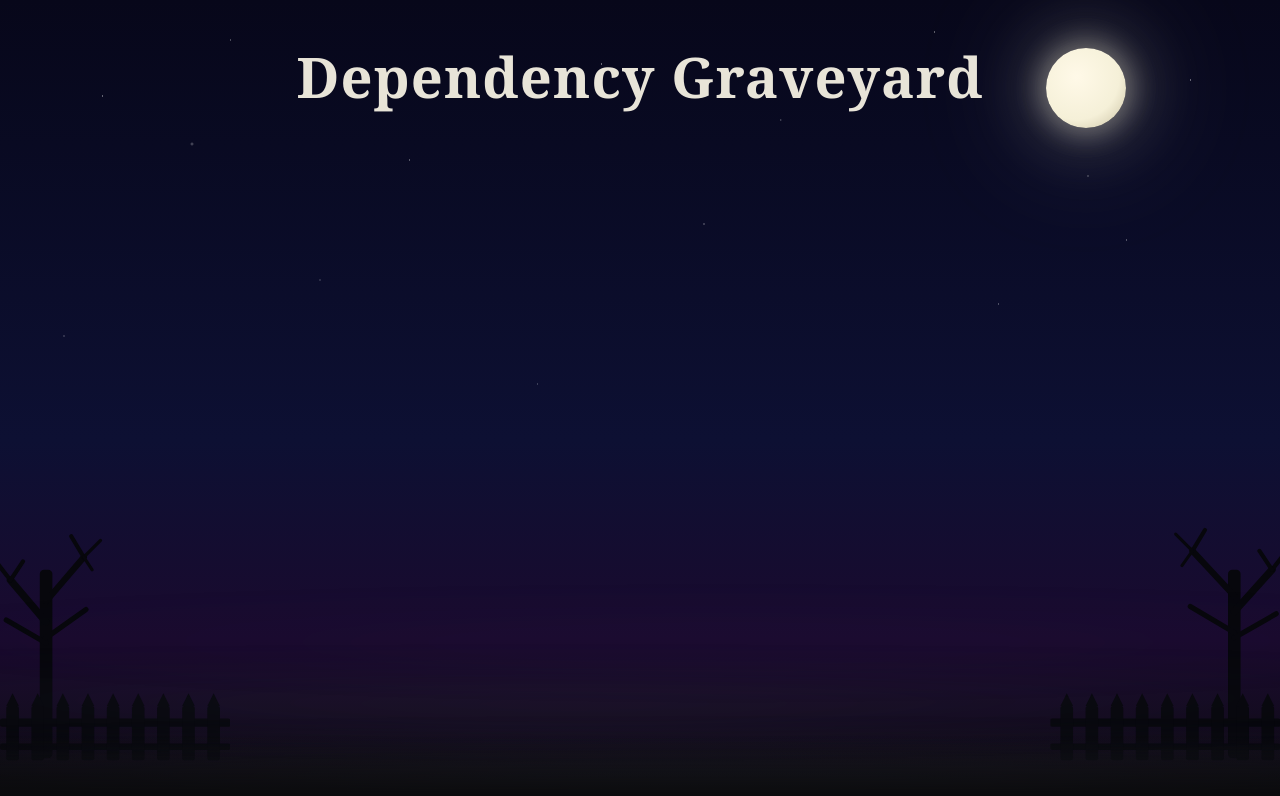
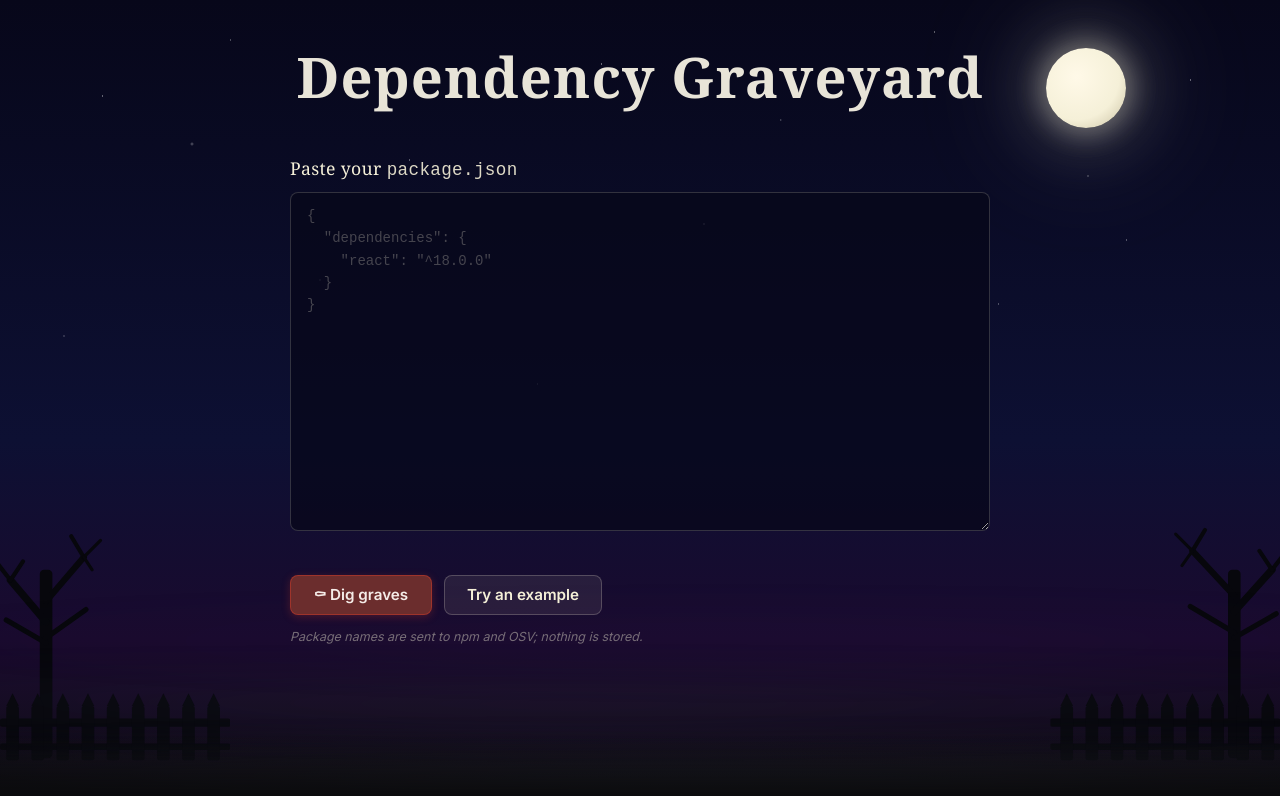
Before and after one commit to d-an0619/dependency-graveyard, a React (Vite) app: page / in a window 1280 px wide. Shown: the top 796 px of the page. Built offline with nearby package versions, Linux system fonts and the light colour scheme; a web font is replaced by a local one.

Commit message:
Add PasteForm with inline validation errors, example loader and privacy notice (tasks 11.1, 11.2)

```diff
--- a/package.json
+++ b/package.json
@@ -15,6 +15,7 @@
     "semver": "^7.6.3"
   },
   "devDependencies": {
+    "@testing-library/jest-dom": "^6.6.3",
     "@testing-library/react": "^16.1.0",
     "@testing-library/user-event": "^14.5.2",
     "@types/react": "^18.3.12",
--- a/src/App.tsx
+++ b/src/App.tsx
@@ -1,6 +1,18 @@
+import { useState } from 'react';
 import { SpookyScene } from './ui/components/SpookyScene';
+import { PasteForm } from './ui/components/PasteForm';
+import type { DependencyInput } from './types';
 
 export default function App() {
+  // inputs === null means the form is showing; non-null means analysis was
+  // requested (Tasks 12+ will drive the actual analysis).
+  const [_inputs, setInputs] = useState<DependencyInput[] | null>(null);
+
+  function handleSubmit(inputs: DependencyInput[]) {
+    setInputs(inputs);
+    // Analysis orchestration is wired in Task 12.1.
+  }
+
   return (
     <>
       {/* Full-viewport spooky backdrop (Task 10.1) */}
@@ -20,7 +32,8 @@ export default function App() {
         </header>
 
         <main id="graveyard" style={{ flex: 1, padding: '0 1rem 4rem' }}>
-          {/* PasteForm, Graveyard, etc. rendered by later tasks */}
+          <PasteForm onSubmit={handleSubmit} />
+          {/* Graveyard, Progress, Summary rendered by later tasks */}
         </main>
       </div>
     </>
--- /dev/null
+++ b/src/ui/components/PasteForm.tsx
@@ -0,0 +1,132 @@
+/**
+ * PasteForm — Task 11.1 / 11.2
+ *
+ * - Labeled monospace textarea for pasting package.json text.
+ * - "Dig graves" primary button: parses input and calls onSubmit on success.
+ * - "Try an example" secondary button: loads the bundled sample and calls
+ *   onSubmit without further user action (FR-1.2).
+ * - Inline error region (role="alert") shown on parse failure or no-dependencies
+ *   error; onSubmit is never called when there is an error (FR-1.3).
+ * - Privacy notice: "package names are sent to npm and OSV; nothing is stored"
+ *   (FR-7.1).
+ */
+
+import { useRef, useState } from 'react';
+import { parsePackageJson } from '../../core/parsePackageJson';
+import type { DependencyInput } from '../../types';
+
+// Bundled sample is a plain JSON file; Vite handles the ?raw import.
+// We import it at module load time so the button is instant (no network).
+import sampleJson from '../../../sample/example.package.json?raw';
+
+export interface PasteFormProps {
+  /** Called with parsed inputs when analysis should begin. */
+  onSubmit: (inputs: DependencyInput[]) => void;
+  /** When true, disable the form (analysis in progress). */
+  disabled?: boolean;
+}
+
+export function PasteForm({ onSubmit, disabled = false }: PasteFormProps) {
+  const [text, setText] = useState('');
+  const [error, setError] = useState<string | null>(null);
+  const textareaRef = useRef<HTMLTextAreaElement>(null);
+
+  function handleDigGraves() {
+    const result = parsePackageJson(text);
+    if (!result.ok) {
+      setError(result.error);
+      return;
+    }
+    setError(null);
+    onSubmit(result.inputs);
+  }
+
+  function handleTryExample() {
+    // Load the bundled sample, run analysis immediately (FR-1.2).
+    // No parse error expected for the bundled sample, but guard anyway.
+    const result = parsePackageJson(sampleJson);
+    if (!result.ok) {
+      setError(result.error);
+      return;
+    }
+    setText(sampleJson);
+    setError(null);
+    onSubmit(result.inputs);
+  }
+
+  function handleKeyDown(e: React.KeyboardEvent<HTMLTextAreaElement>) {
+    // Allow Ctrl/Cmd+Enter as a quick submit shortcut.
+    if (e.key === 'Enter' && (e.ctrlKey || e.metaKey)) {
+      e.preventDefault();
+      handleDigGraves();
+    }
+  }
+
+  return (
+    <div className="paste-form">
+      <div className="paste-form__field">
+        <label htmlFor="pkg-json-input" className="paste-form__label font-display">
+          Paste your <code>package.json</code>
+        </label>
+
+        <textarea
+          ref={textareaRef}
+          id="pkg-json-input"
+          className="paste-form__textarea"
+          value={text}
+          onChange={(e) => {
+            setText(e.target.value);
+            // Clear stale error as the user edits.
+            if (error) setError(null);
+          }}
+          onKeyDown={handleKeyDown}
+          rows={14}
+          spellCheck={false}
+          autoCapitalize="off"
+          autoCorrect="off"
+          autoComplete="off"
+          placeholder={'{\n  "dependencies": {\n    "react": "^18.0.0"\n  }\n}'}
+          disabled={disabled}
+          aria-describedby={error ? 'pkg-json-error' : undefined}
+          aria-invalid={error !== null ? true : undefined}
+        />
+      </div>
+
+      {/* Inline error region — always present in DOM so screen readers
+          detect the role="alert" node before it has content (FR-1.3). */}
+      <div
+        id="pkg-json-error"
+        role="alert"
+        className="paste-form__error"
+        aria-live="assertive"
+      >
+        {error ?? null}
+      </div>
+
+      <div className="paste-form__actions">
+        <button
+          type="button"
+          className="paste-form__btn paste-form__btn--primary"
+          onClick={handleDigGraves}
+          disabled={disabled}
+        >
+          ⚰ Dig graves
+        </button>
+
+        <button
+          type="button"
+          className="paste-form__btn paste-form__btn--secondary"
+          onClick={handleTryExample}
+          disabled={disabled}
+        >
+          Try an example
+        </button>
+      </div>
+
+      {/* Privacy notice (FR-7.1) */}
+      <p className="paste-form__privacy">
+        Package names are sent to npm and OSV; nothing is stored.
+      </p>
+    </div>
+  );
+}
--- a/src/ui/theme/theme.css
+++ b/src/ui/theme/theme.css
@@ -269,6 +269,146 @@ body {
 }
 
 /* =====================================================================
+   PasteForm — Task 11.1 / 11.2
+   ===================================================================== */
+
+.paste-form {
+  display: flex;
+  flex-direction: column;
+  gap: 0.75rem;
+  max-width: 700px;
+  margin: 0 auto;
+}
+
+.paste-form__field {
+  display: flex;
+  flex-direction: column;
+  gap: 0.5rem;
+}
+
+.paste-form__label {
+  font-size: 1.1rem;
+  color: var(--color-moon);
+  letter-spacing: 0.02em;
+}
+
+.paste-form__label code {
+  font-family: 'Courier New', Courier, monospace;
+  font-size: 1em;
+  opacity: 0.9;
+}
+
+.paste-form__textarea {
+  width: 100%;
+  padding: 0.75rem 1rem;
+  font-family: 'Courier New', Courier, monospace;
+  font-size: 0.875rem;
+  line-height: 1.6;
+  color: #d4cfbf;
+  background: rgba(7, 7, 26, 0.72);
+  border: 1px solid rgba(245, 240, 216, 0.18);
+  border-radius: var(--radius-md);
+  resize: vertical;
+  min-height: 200px;
+  transition: border-color 0.15s, box-shadow 0.15s;
+}
+
+.paste-form__textarea:focus-visible {
+  outline: none;
+  border-color: rgba(245, 240, 216, 0.5);
+  box-shadow: var(--focus-ring);
+}
+
+.paste-form__textarea[aria-invalid='true'] {
+  border-color: var(--color-dead);
+}
+
+.paste-form__textarea:disabled {
+  opacity: 0.5;
+  cursor: not-allowed;
+}
+
+.paste-form__textarea::placeholder {
+  color: rgba(212, 207, 191, 0.3);
+}
+
+/* Error alert — hidden when empty, visible when error text is present */
+.paste-form__error {
+  min-height: 1.4em;
+  padding: 0 0.25rem;
+  color: #e57373;
+  font-size: 0.875rem;
+  line-height: 1.4;
+  /* Reserve vertical space to prevent layout shift */
+}
+
+.paste-form__actions {
+  display: flex;
+  gap: 0.75rem;
+  flex-wrap: wrap;
+}
+
+.paste-form__btn {
+  padding: 0.6rem 1.4rem;
+  border: none;
+  border-radius: var(--radius-md);
+  font-family: var(--font-body);
+  font-size: 0.95rem;
+  font-weight: 600;
+  cursor: pointer;
+  transition: opacity 0.15s, transform 0.1s, box-shadow 0.15s;
+}
+
+.paste-form__btn:disabled {
+  opacity: 0.45;
+  cursor: not-allowed;
+  transform: none !important;
+}
+
+.paste-form__btn:not(:disabled):active {
+  transform: translateY(1px);
+}
+
+.paste-form__btn--primary {
+  background: #6b2d2d;
+  color: #f5ece8;
+  border: 1px solid rgba(192, 57, 43, 0.6);
+  box-shadow: 0 2px 8px rgba(192, 57, 43, 0.3);
+}
+
+.paste-form__btn--primary:not(:disabled):hover {
+  background: #7d3535;
+  box-shadow: 0 4px 14px rgba(192, 57, 43, 0.5);
+}
+
+.paste-form__btn--primary:focus-visible {
+  outline: none;
+  box-shadow: var(--focus-ring), 0 2px 8px rgba(192, 57, 43, 0.3);
+}
+
+.paste-form__btn--secondary {
+  background: rgba(245, 240, 216, 0.08);
+  color: var(--color-moon);
+  border: 1px solid rgba(245, 240, 216, 0.22);
+}
+
+.paste-form__btn--secondary:not(:disabled):hover {
+  background: rgba(245, 240, 216, 0.14);
+  border-color: rgba(245, 240, 216, 0.38);
+}
+
+.paste-form__btn--secondary:focus-visible {
+  outline: none;
+  box-shadow: var(--focus-ring);
+}
+
+.paste-form__privacy {
+  font-size: 0.78rem;
+  color: rgba(212, 207, 191, 0.5);
+  font-style: italic;
+}
+
+/* =====================================================================
    App shell layout — content sits above the fixed scene
    ===================================================================== */
 
--- /dev/null
+++ b/src/vitest.setup.ts
@@ -0,0 +1,3 @@
+// Extend Vitest's expect with @testing-library/jest-dom matchers
+// (toBeInTheDocument, toHaveTextContent, etc.)
+import '@testing-library/jest-dom';
--- a/vite.config.ts
+++ b/vite.config.ts
@@ -8,7 +8,9 @@ export default defineConfig({
   plugins: [react()],
   test: {
     environment: 'jsdom',
+    globals: true,
     include: ['src/**/*.{test,spec}.{ts,tsx}'],
+    setupFiles: ['src/vitest.setup.ts'],
     passWithNoTests: true,
   },
 });
```
Also changed, not shown: .kiro/specs/dependency-graveyard/tasks.md, 2 other files (tests, documents, lock files or other folders).
